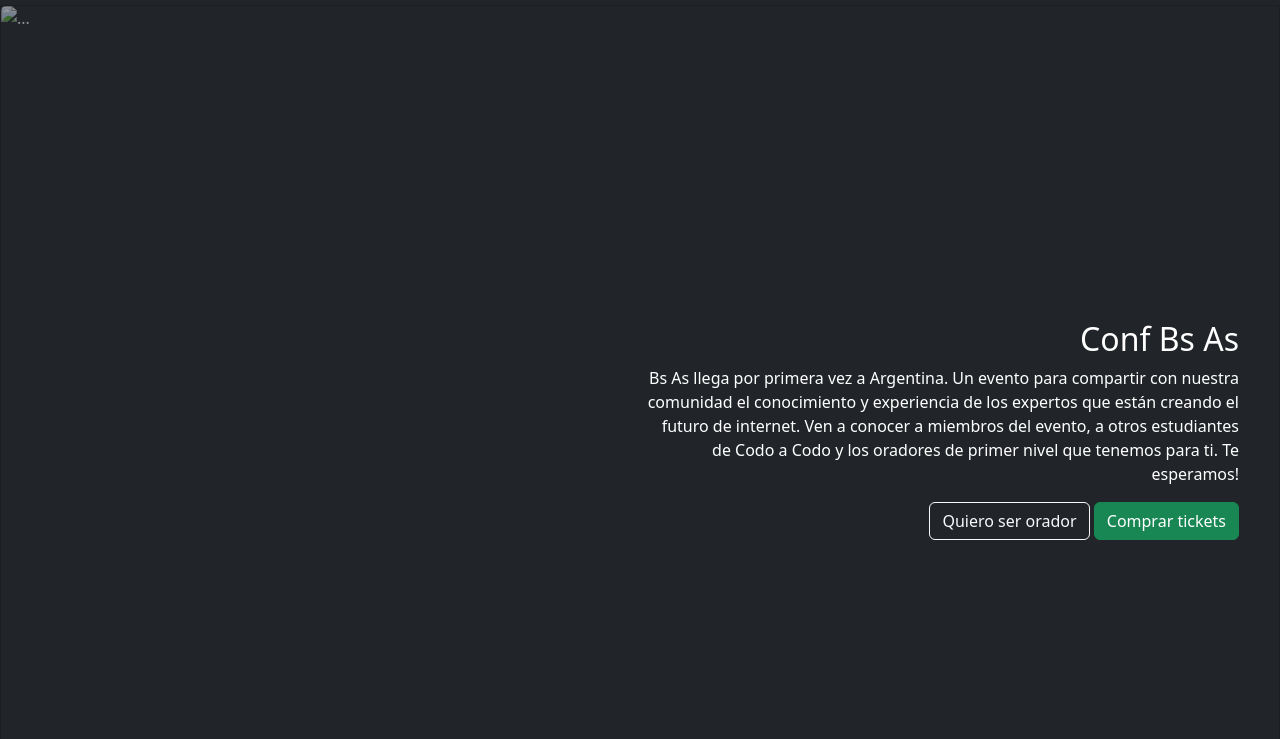
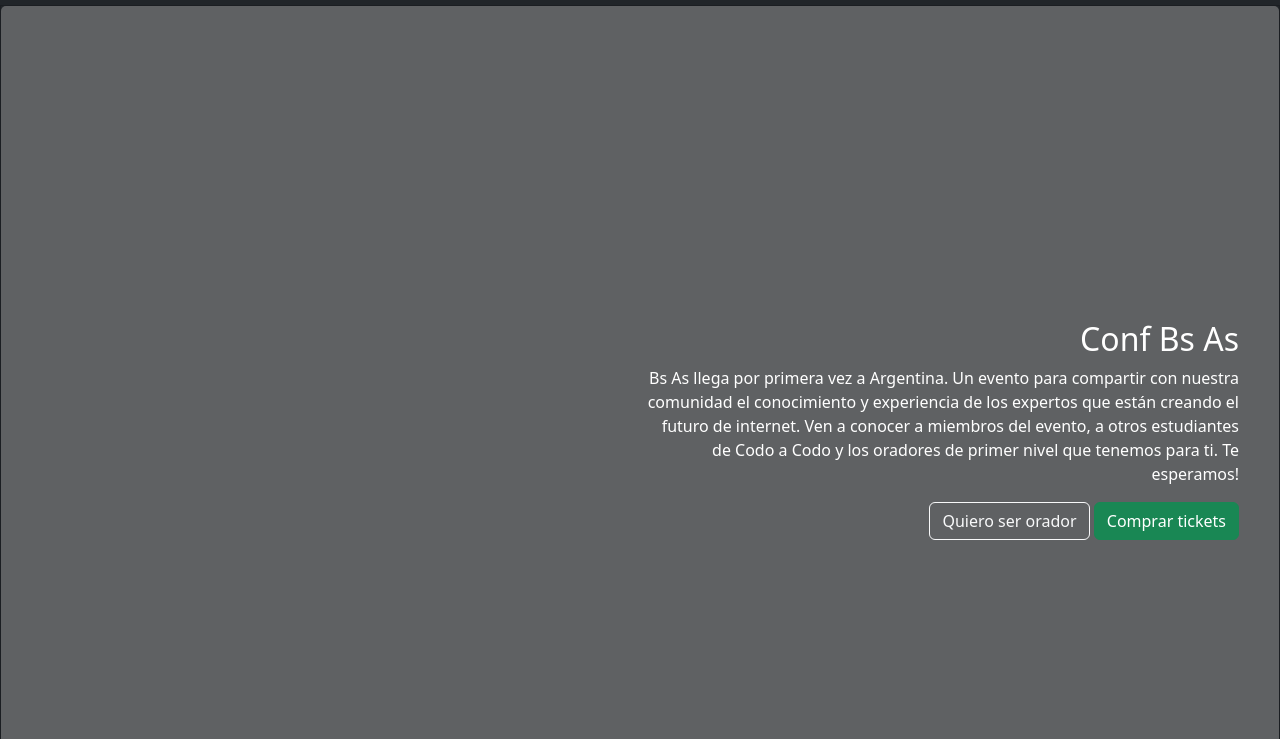
Before and after one commit to TomasBenites/tp-front-1, a plain HTML site: page index.html in a window 1280 px wide. Shown: the part 61-800 px from the top of the page. Drawn offline with nearby package versions, Linux system fonts and the light colour scheme; the site is published under a folder, as on GitHub Pages, so addresses that start at the root find nothing.

Commit message:
Update index.html

```diff
--- a/index.html
+++ b/index.html
@@ -45,7 +45,7 @@
     </navbar>
 
     <div class="card text-bg-dark rounded-0 g-0 position-relative">
-        <img src="/img/ba1.jpg" class="card-img opacity-50 vh-100" alt="...">
+        <img src="img/ba1.jpg" class="card-img opacity-50 vh-100" alt="...">
         <div class="card-img-overlay d-flex flex-column justify-content-center h-100">
             <div class="col d-md-flex col-12 offset-0 col-md-10 offset-md-2 col-lg-8 offset-lg-4 col-xl-6 offset-xl-6">
                 <div class="text-end me-4 mt-5">
```
